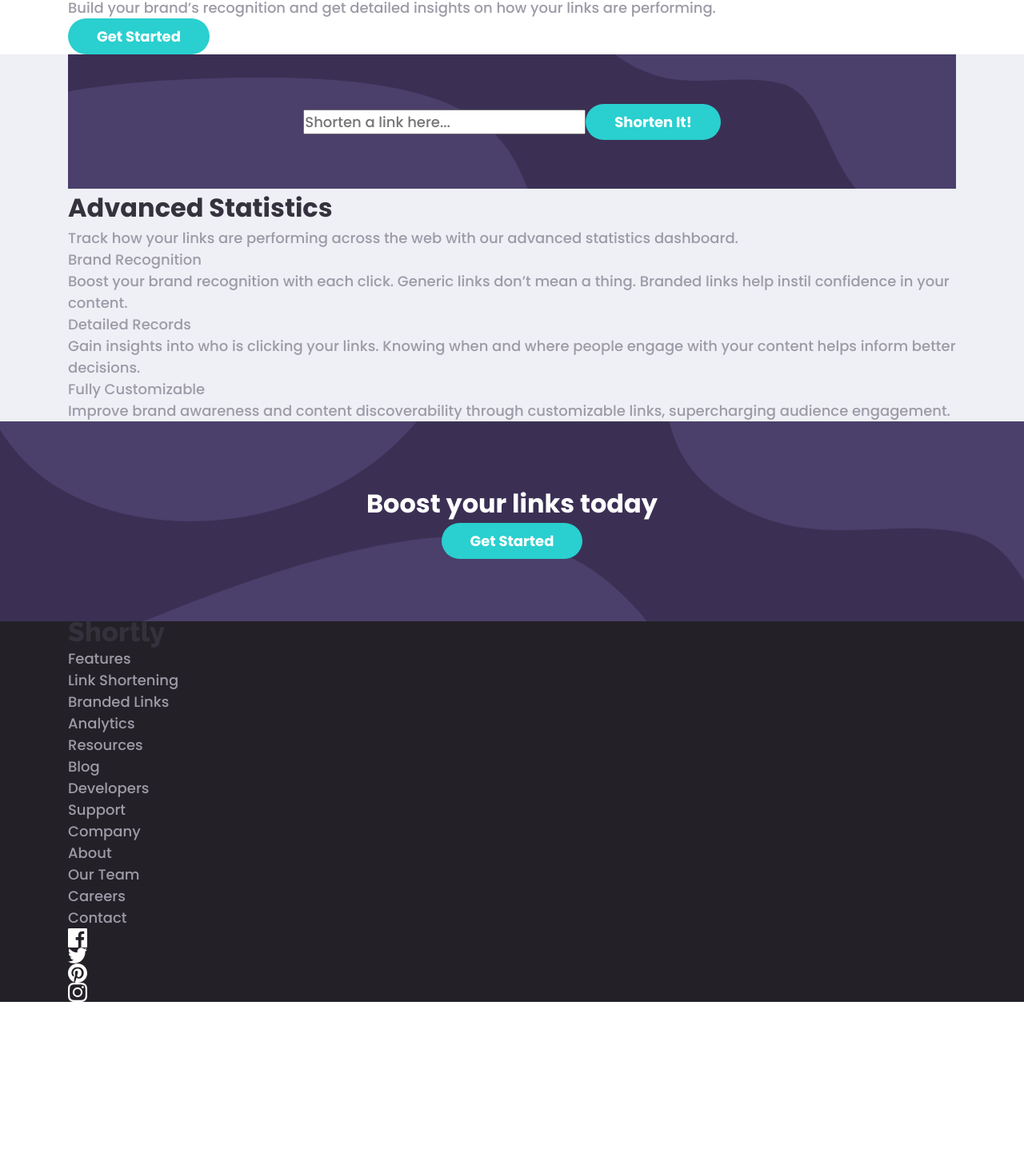
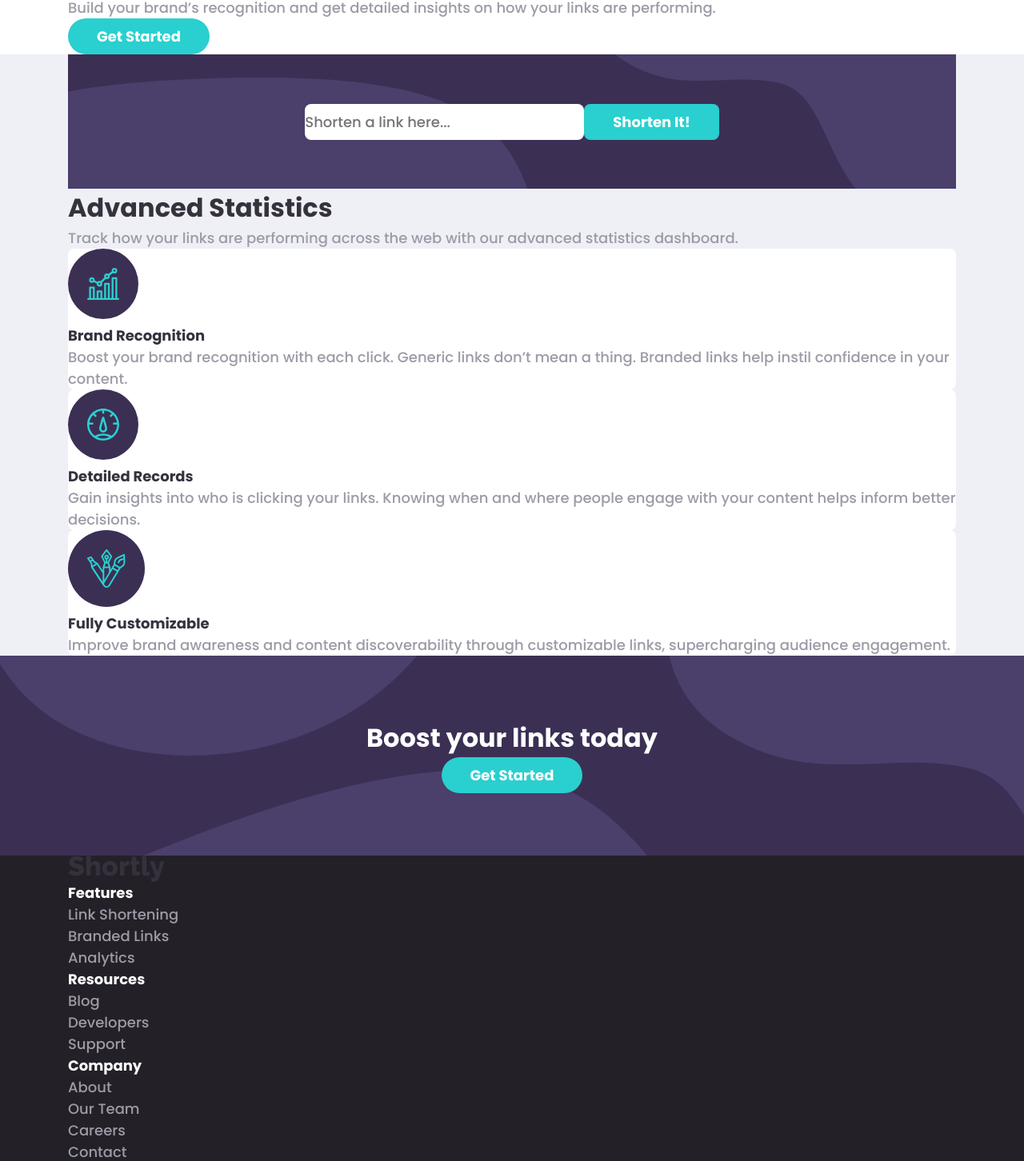
Before and after one commit to Stefan0305/url-shortening-app, a React (Create React App) app: page / in a window 1280 px wide. Shown: the part 717-2169 px from the top of the page at 80% size. Before the commit the page ends 1970 px from the top, so only its background shows below. Built offline with nearby package versions, Linux system fonts and the light colour scheme.

Commit message:
add more general styling

```diff
--- a/src/App.scss
+++ b/src/App.scss
@@ -132,6 +132,7 @@ body {
   font-family: var(--ff-primary);
   color: var(--clr-neutral-grayish_violet);
 }
+
 .container {
   width: min(1110px, 100% - 3rem);
   margin-inline: auto;
@@ -141,10 +142,56 @@ body {
   background-color: var(--clr-neutral-background_gray);
 }
 
+// submit form section
 .submit-link-section {
   background-color: var(--clr-primary-dark_violet);
 }
 
+.submit-link-section {
+  position: relative;
+  display: flex;
+  align-items: center;
+  justify-content: center;
+}
+
+.submit-link-section-content {
+  position: absolute;
+  text-align: center;
+  form {
+    display: flex;
+  }
+}
+
+.submit-btn {
+  border-radius: 0.5rem;
+  flex: 1;
+}
+
+#link-input-field {
+  border: none;
+  border-radius: 0.5rem;
+  flex: 1;
+}
+
+// cards section
+.card {
+  background-color: white;
+  border-radius: 0.5rem;
+}
+
+.card-icon {
+  background-color: var(--clr-primary-dark_violet);
+  display: inline-block;
+  padding: 1.5rem;
+  border-radius: 1000px;
+}
+
+.card-heading {
+  color: var(--clr-neutral-very_dark_blue);
+  font-weight: var(--fw-bold);
+}
+
+// call to action section
 .cta-section {
   position: relative;
   display: flex;
@@ -161,20 +208,20 @@ body {
   text-align: center;
 }
 
-.submit-link-section {
-  position: relative;
-  display: flex;
-  align-items: center;
-  justify-content: center;
+// footer section
+.footer {
+  background-color: var(--clr-neutral-very_dark_violet);
 }
 
-.submit-link-section-content {
-  position: absolute;
-  text-align: center;
+.link-reset {
+  text-decoration: none;
+  color: var(--clr-neutral-grayish_violet);
+  font-weight: var(--fw-regular);
 }
 
-.footer {
-  background-color: var(--clr-neutral-very_dark_violet);
+.footer-list-heading {
+  color: white;
+  font-weight: var(--fw-bold);
 }
 
 /* Extra small devices (phones, 600px and down) */
--- a/src/components/Footer/Footer.js
+++ b/src/components/Footer/Footer.js
@@ -10,32 +10,32 @@ function Footer() {
         <footer className="footer">
             <div className="container">
                 <div className="footer-logo">
-                    <Logo />
+                    <Logo fill="white" />
                 </div>
                 <div className="footer-nav-menu">
                     <div className="footer-nav-menu-card">
                         <ul className="footer-nav-menu-list" role="list">
-                            <li>Features</li>
-                            <li>Link Shortening</li>
-                            <li>Branded Links</li>
-                            <li>Analytics</li>
+                            <li className='footer-list-heading'>Features</li>
+                            <li><a href='#' className='link-reset'>Link Shortening</a></li>
+                            <li><a href='#' className='link-reset'>Branded Links</a></li>
+                            <li><a href='#' className='link-reset'>Analytics</a></li>
                         </ul>
                     </div>
                     <div className="footer-nav-menu-card">
                         <ul className="footer-nav-menu-list" role="list">
-                            <li>Resources</li>
-                            <li>Blog</li>
-                            <li>Developers</li>
-                            <li>Support</li>
+                            <li className='footer-list-heading'>Resources</li>
+                            <li><a href='#' className='link-reset'>Blog</a></li>
+                            <li><a href='#' className='link-reset'>Developers</a></li>
+                            <li><a href='#' className='link-reset'>Support</a></li>
                         </ul>
                     </div>
                     <div className="footer-nav-menu-card">
                         <ul className="footer-nav-menu-list" role="list">
-                            <li>Company</li>
-                            <li>About</li>
-                            <li>Our Team</li>
-                            <li>Careers</li>
-                            <li>Contact</li>
+                            <li className='footer-list-heading'>Company</li>
+                            <li><a href='#' className='link-reset'>About</a></li>
+                            <li><a href='#' className='link-reset'>Our Team</a></li>
+                            <li><a href='#' className='link-reset'>Careers</a></li>
+                            <li><a href='#' className='link-reset'>Contact</a></li>
                         </ul>
                     </div>
                 </div>
--- a/src/pages/Home.js
+++ b/src/pages/Home.js
@@ -4,6 +4,9 @@ import Footer from '../components/Footer/Footer';
 import BgBoost from '../components/ImageComponents/BgBoost';
 import BgShorten from '../components/ImageComponents/BgShorten';
 import { ReactComponent as IllustrationWorking } from '../images/illustration-working.svg';
+import { ReactComponent as IconBrandRecognition } from '../images/icon-brand-recognition.svg';
+import { ReactComponent as IconDetailedRecords } from '../images/icon-detailed-records.svg';
+import { ReactComponent as IconFullyCustomizable } from '../images/icon-fully-customizable.svg';
 
 
 function Home() {
@@ -53,9 +56,9 @@ function Home() {
                                     <BgShorten width={windowWidth} />
                                 </div>
                                 <div className="submit-link-section-content">
-                                    <form action="" method="post">
+                                    <form action="#" method="post">
                                         <input type="text" name="link-input-field" id="link-input-field" placeholder='Shorten a link here...' />
-                                        <button className='button'>Shorten It!</button>
+                                        <button className='button submit-btn'>Shorten It!</button>
                                     </form>
                                 </div>
                             </div>
@@ -65,23 +68,29 @@ function Home() {
                             </div>
                             <div className="cards-section">
                                 <div className="card">
-                                    <div className="card-icon"></div>
+                                    <div className="card-icon">
+                                        <IconBrandRecognition />
+                                    </div>
                                     <div className="card-body">
-                                        <h3>Brand Recognition</h3>
+                                        <h3 className='card-heading'>Brand Recognition</h3>
                                         <p>Boost your brand recognition with each click. Generic links don’t mean a thing. Branded links help instil confidence in your content.</p>
                                     </div>
                                 </div>
                                 <div className="card">
-                                    <div className="card-icon"></div>
+                                    <div className="card-icon">
+                                        <IconDetailedRecords />
+                                    </div>
                                     <div className="card-body">
-                                        <h3>Detailed Records</h3>
+                                        <h3 className='card-heading'>Detailed Records</h3>
                                         <p>Gain insights into who is clicking your links. Knowing when and where people engage with your content helps inform better decisions.</p>
                                     </div>
                                 </div>
                                 <div className="card">
-                                    <div className="card-icon"></div>
+                                    <div className="card-icon">
+                                        <IconFullyCustomizable />
+                                    </div>
                                     <div className="card-body">
-                                        <h3>Fully Customizable</h3>
+                                        <h3 className='card-heading'>Fully Customizable</h3>
                                         <p>Improve brand awareness and content discoverability through customizable links, supercharging audience engagement.</p>
                                     </div>
                                 </div>
```
